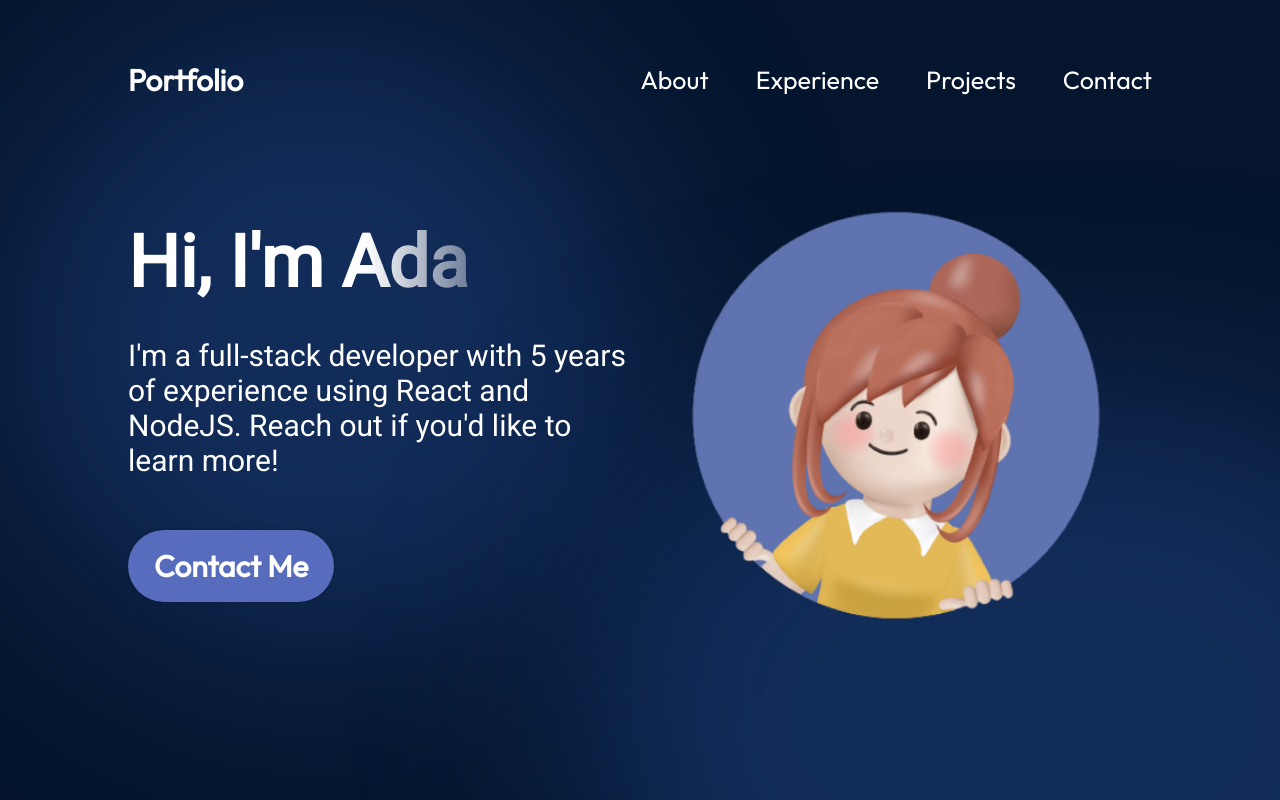
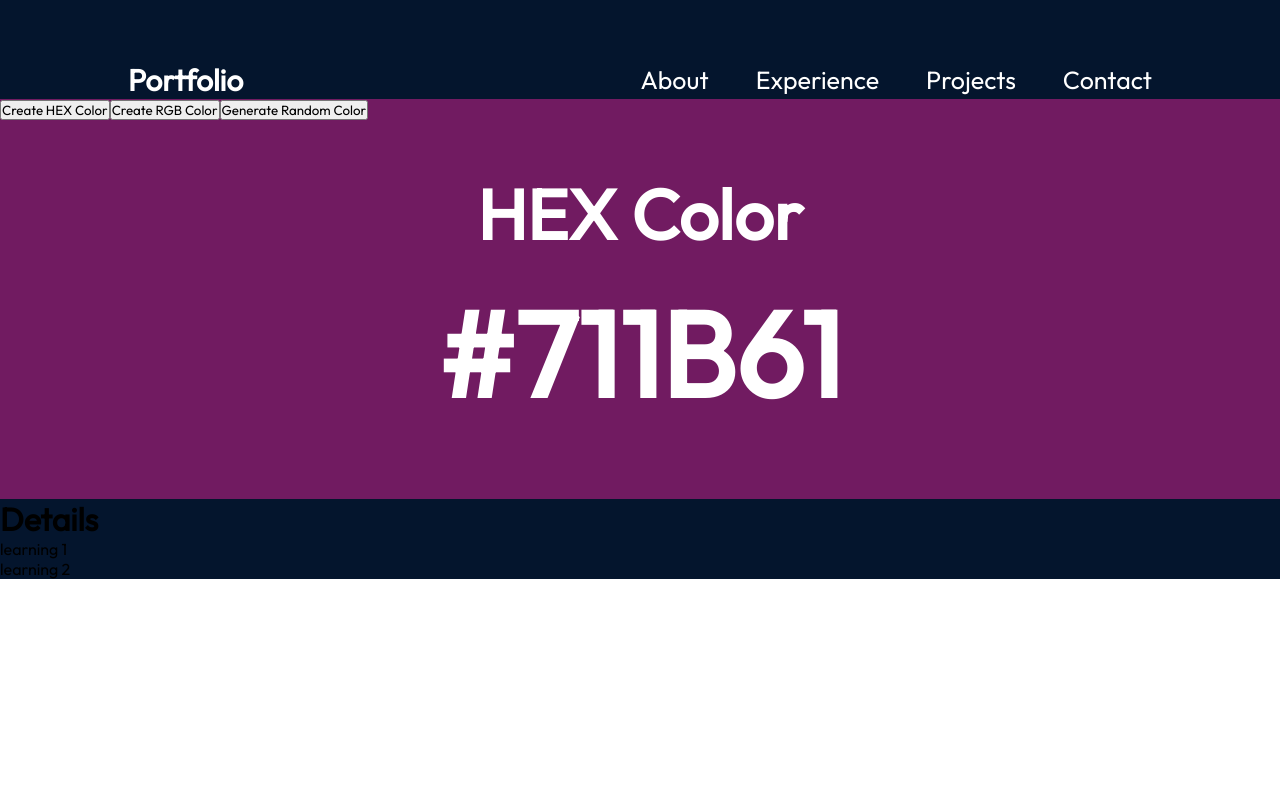
Before and after one commit to Dipesh-Timalsina/dipesh-portfolio, a React (Vite) app: page /dipesh-portfolio/RandomColor in a window 1280 px wide. Shown: the top 800 px of the page. Built offline with nearby package versions, Linux system fonts and the light colour scheme.

Commit message:
added domponent in card

```diff
--- a/package.json
+++ b/package.json
@@ -14,7 +14,9 @@
     "@fontsource/outfit": "^5.0.8",
     "@fontsource/roboto": "^5.0.8",
     "react": "^18.2.0",
-    "react-dom": "^18.2.0"
+    "react-dom": "^18.2.0",
+    "react-icons": "^5.2.1",
+    "react-router-dom": "^6.23.1"
   },
   "devDependencies": {
     "@types/react": "^18.2.15",
--- a/src/App.jsx
+++ b/src/App.jsx
@@ -1,21 +1,21 @@
-import styles from "./App.module.css";
-import { About } from "./components/About/About";
-import { Contact } from "./components/Contact/Contact";
-import { Experience } from "./components/Experience/Experience";
-import { Hero } from "./components/Hero/Hero";
-import { Navbar } from "./components/Navbar/Navbar";
-import { Projects } from "./components/Projects/Projects";
+
+import styles from './App.module.css'
+import React from "react";
+import { BrowserRouter as Router, Routes, Route } from "react-router-dom";
+import { HomePage } from "./Pages/Homepage";
+import RandomColor from './Pages/RandomColor';
 
 function App() {
   return (
-    <div className={styles.App}>
-      <Navbar />
-      <Hero />
-      <About />
-      <Experience />
-      <Projects />
-      <Contact />
-    </div>
+
+    <Router>
+      <div className={styles.App}>
+        <Routes>
+          <Route  exact path="/dipesh-portfolio/" element={<HomePage />} />
+          <Route  exact path="/dipesh-portfolio/RandomColor" element={<RandomColor />} />
+        </Routes>
+      </div>
+    </Router>
   );
 }
 
--- a/src/App.module.css
+++ b/src/App.module.css
@@ -6,3 +6,7 @@
   height: 100%;
   overflow: hidden;
 }
+.contatiner {
+  width: 80%;
+  margin: auto;
+}
--- /dev/null
+++ b/src/Pages/Homepage.jsx
@@ -0,0 +1,22 @@
+import React from "react";
+import { Navbar } from "../components/Navbar/Navbar";
+import { Hero } from "../components/Hero/Hero";
+import { Experience } from "../components/Experience/Experience";
+import { Projects } from "../components/Projects/Projects";
+import { Contact } from "../components/Contact/Contact";
+
+// Define HomePage component
+const HomePage = () => {
+  return (
+    <div>
+      <Navbar />
+      <Hero />
+      <Projects />
+      <Experience />
+      <Contact />
+    </div>
+  );
+};
+
+// Export HomePage as a named export
+export { HomePage };
--- /dev/null
+++ b/src/Pages/RandomColor.jsx
@@ -0,0 +1,87 @@
+import React, { useEffect, useState } from "react";
+import { Navbar } from "../components/Navbar/Navbar";
+
+const RandomColor = () => {
+  const [typeOfColor, setTypeOfColor] = useState("hex");
+  const [color, setColor] = useState("#000000");
+  function randomColorUtility(length) {
+    return Math.floor(Math.random() * length);
+  }
+  function handleCreateRandomHexColor() {
+    // #678765
+    const hex = [1, 2, 3, 4, 5, 6, 7, 8, 9, "A", "B", "C", "D", "E", "F"];
+    let hexColor = "#";
+
+    for (let i = 0; i < 6; i++) {
+      hexColor += hex[randomColorUtility(hex.length)];
+    }
+    setColor(hexColor);
+  }
+
+  function handleCreateRandomRgbColor() {}
+
+  useEffect(() => {
+    if (typeOfColor === "rgb") handleCreateRandomRgbColor();
+    else handleCreateRandomHexColor();
+  }, [typeOfColor]);
+
+  return (
+    <div>
+      {" "}
+      <Navbar />
+      <div className="contatiner">
+        <div className="inner">
+          <div
+            style={{
+              width: "100%",
+              height: "400px",
+              background: color,
+            }}
+          >
+            <div className="inner-layout">
+              <button onClick={() => setTypeOfColor("hex")}>
+                Create HEX Color
+              </button>
+              <button onClick={() => setTypeOfColor("rgb")}>
+                Create RGB Color
+              </button>
+              <button
+                onClick={
+                  typeOfColor === "hex"
+                    ? handleCreateRandomHexColor
+                    : handleCreateRandomRgbColor
+                }
+              >
+                Generate Random Color
+              </button>
+              <div
+                style={{
+                  display: "flex",
+                  justifyContent: "center",
+                  alignItems: "center",
+                  color: "#fff",
+                  fontSize: "60px",
+                  marginTop: "50px",
+                  flexDirection: "column",
+                  gap: "20px",
+                }}
+              >
+                <h3>{typeOfColor === "rgb" ? "RGB Color" : "HEX Color"}</h3>
+                <h1>{color}</h1>
+              </div>
+            </div>
+          </div>
+        </div>
+      </div>
+      <div>
+        <h1>Details</h1>
+        <ul>
+          <li>learning 1</li>
+          <li>learning 2</li>
+        </ul>
+      </div>
+    </div>
+  );
+};
+
+export default RandomColor;
--- a/src/components/Navbar/Navbar.jsx
+++ b/src/components/Navbar/Navbar.jsx
@@ -2,11 +2,12 @@ import React, { useState } from "react";
 
 import styles from "./Navbar.module.css";
 import { getImageUrl } from "../../utils";
-
+import { Outlet } from "react-router-dom";
 export const Navbar = () => {
   const [menuOpen, setMenuOpen] = useState(false);
 
   return (
+    <>
       <nav className={styles.navbar}>
         <a className={styles.title} href="/">
           Portfolio
@@ -41,5 +42,7 @@ export const Navbar = () => {
           </ul>
         </div>
       </nav>
+      <Outlet />
+    </>
   );
 };
--- a/src/components/Projects/ProjectCard.jsx
+++ b/src/components/Projects/ProjectCard.jsx
@@ -2,11 +2,20 @@ import React from "react";
 
 import styles from "./ProjectCard.module.css";
 import { getImageUrl } from "../../utils";
+import { Link, useNavigate } from "react-router-dom";
 
-export const ProjectCard = ({
+function randomColor() {
+  const navigate = useNavigate()
+  function goToRandomColor() {
+    navigate("/dipesh-portfolio/RandomColor");
+  }
+}
+
+export  const ProjectCard = ({
   project: { title, imageSrc, description, skills, demo, source },
 }) => {
   return (
+    <div>
       <div className={styles.container}>
         <img
           src={getImageUrl(imageSrc)}
@@ -25,13 +34,26 @@ export const ProjectCard = ({
           })}
         </ul>
         <div className={styles.links}>
-        <a href={demo} className={styles.link}>
+          {/* <a href="randon-color" className={styles.link}>
             Demo
-        </a>
+          </a> */}
+          {/* <Link to="/dipesh-portfolio/RandomColor" className={styles.link}>
+            <div>Hero </div>
+          </Link> */}
+
+          {/* <Link to="/dipesh-portfolio/RandomColor" className={styles.link}>
+            <div>Hero </div>
+          </Link> */}
+
+          <Link to="/dipesh-portfolio/RandomColor" className={styles.link} onClick={randomColor}>
+            Demo
+          </Link>
           <a href={source} className={styles.link}>
             Source
           </a>
         </div>
       </div>
+    </div>
   );
 };
+export default ProjectCard;
--- a/src/components/Projects/Projects.jsx
+++ b/src/components/Projects/Projects.jsx
@@ -4,6 +4,7 @@ import styles from "./Projects.module.css";
 
 import projects from "../../data/projects.json";
 import { ProjectCard } from "./ProjectCard";
+
 
 export const Projects = () => {
   return (
--- a/src/main.jsx
+++ b/src/main.jsx
@@ -2,12 +2,16 @@ import React from "react";
 import ReactDOM from "react-dom/client";
 import App from "./App.jsx";
 import "./index.css";
+import { BrowserRouter } from "react-router-dom";
 
 import "@fontsource/outfit";
 import "@fontsource/roboto";
 
 ReactDOM.createRoot(document.getElementById("root")).render(
   <React.StrictMode>
-    <App />
+
+
+      <App />
+
   </React.StrictMode>
 );
```
Also changed, not shown: src/components/ImageSlider/index.jsx (added, +93 -0 lines), src/components/ImageSlider/styles.css (added, +56 -0 lines), 2 other files (tests, documents, lock files or other folders). Lines whose indentation alone changed are shown as unchanged.
